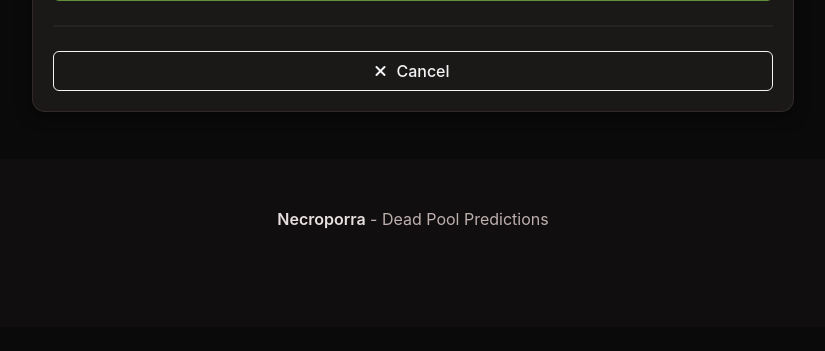
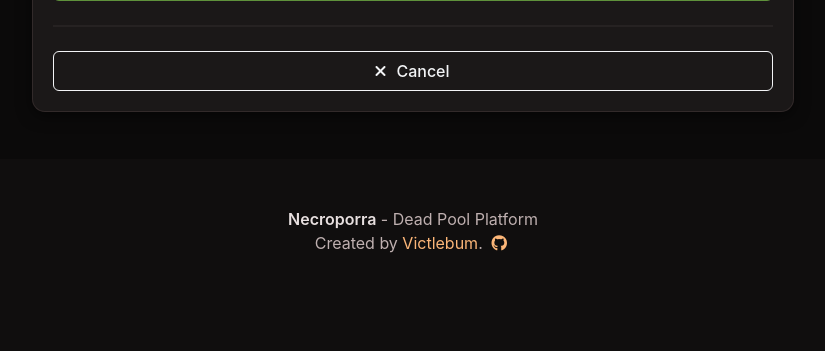
Before and after one commit to Victlebum/necroporra, a Django app: page /pools/create/ in a window 1280 px wide. Shown: the part 1207-1558 px from the top of the page, without its empty margins (227-1052 px from the left). Before the commit the page ends 1436 px from the top, so only its background shows below. Run offline with Django 5.2, Linux system fonts and the light colour scheme; the visitor is signed in with stand-in values (Sample User, id 1).

Commit message:
A few aesthetic changes

```diff
--- a/django/templates/necroporra/layout.html
+++ b/django/templates/necroporra/layout.html
@@ -97,7 +97,10 @@
   <footer class="footer">
     <div class="content has-text-centered">
       <p>
-        <strong>Necroporra</strong> - Dead Pool Predictions
+        <strong>Necroporra</strong> - Dead Pool Platform<br>Created by <a href="https://github.com/Victlebum" target="_blank">Victlebum</a>.
+        <a href="https://github.com/Victlebum/necroporra" target="_blank" class="icon" aria-label="GitHub">
+          <i class="fab fa-github"></i>
+        </a>
       </p>
     </div>
   </footer>
--- a/django/templates/necroporra/pool_admin.html
+++ b/django/templates/necroporra/pool_admin.html
@@ -310,7 +310,7 @@
       <h2 class="title is-5 mb-4">
         <span class="icon-text">
           <span class="icon"><i class="fas fa-star"></i></span>
-          <span>Celebrities</span>
+          <span>Predictions</span>
         </span>
       </h2>
 
```
